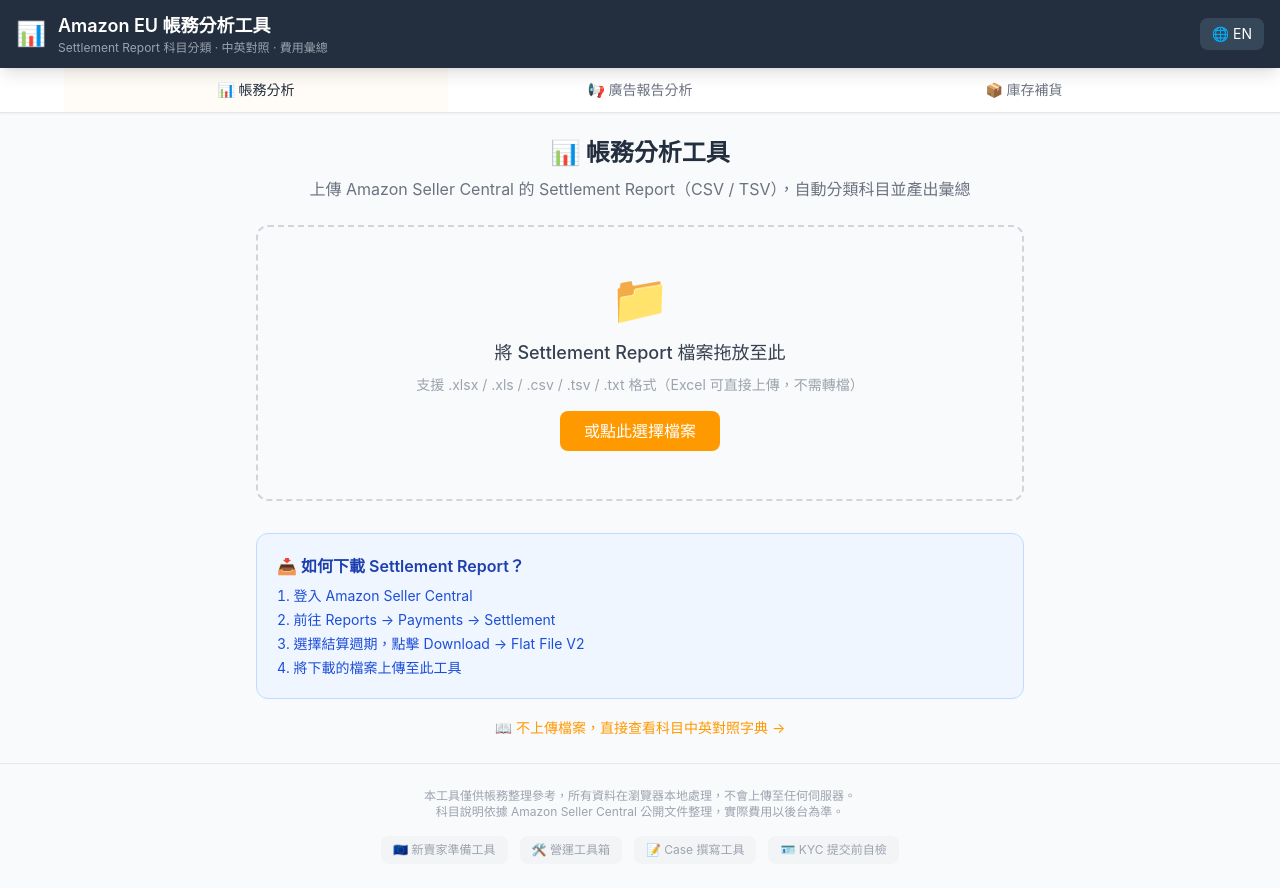
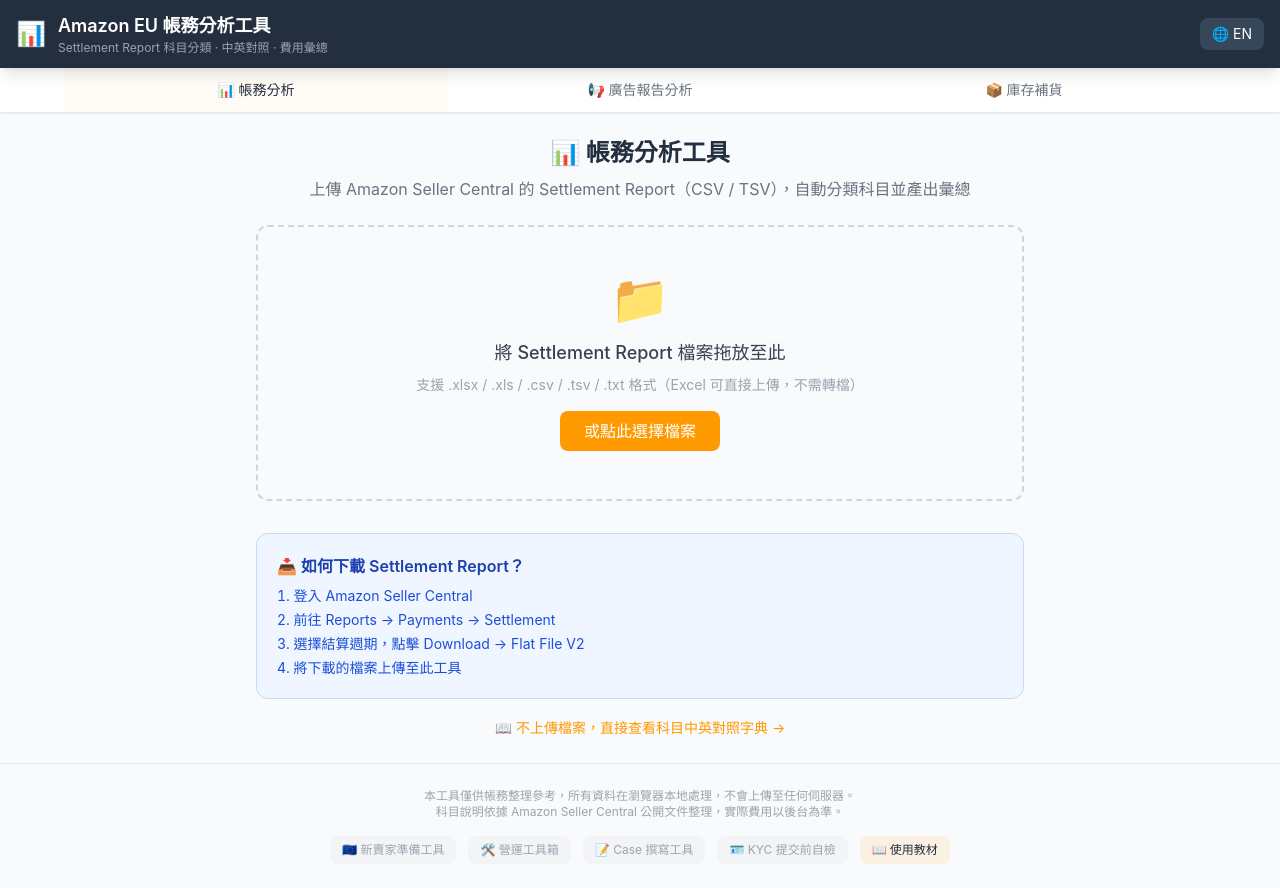
Before and after one commit to eddiechu1009-bit/amazon-eu-accounting, a React (Vite) app: page / in a window 1280 px wide. Built offline with nearby package versions, Linux system fonts and the light colour scheme; the HTML template or start-up script is replaced by a standard one.

Commit message:
Add tutorials link to footer

```diff
--- a/src/App.tsx
+++ b/src/App.tsx
@@ -80,6 +80,7 @@
           <a href="https://eu-seller-toolkit.netlify.app/" target="_blank" rel="noopener noreferrer" className="px-3 py-1.5 bg-gray-100 hover:bg-amazon-orange/10 hover:text-amazon-dark rounded-lg transition-all duration-200">🛠️ 營運工具箱</a>
           <a href="https://case-writer.netlify.app/" target="_blank" rel="noopener noreferrer" className="px-3 py-1.5 bg-gray-100 hover:bg-amazon-orange/10 hover:text-amazon-dark rounded-lg transition-all duration-200">📝 Case 撰寫工具</a>
           <a href="https://passkyc.netlify.app/" target="_blank" rel="noopener noreferrer" className="px-3 py-1.5 bg-gray-100 hover:bg-amazon-orange/10 hover:text-amazon-dark rounded-lg transition-all duration-200">🪪 KYC 提交前自檢</a>
+          <a href="https://eu-seller-101.netlify.app/" target="_blank" rel="noopener noreferrer" className="px-3 py-1.5 bg-amazon-orange/10 text-amazon-dark hover:bg-amazon-orange hover:text-white rounded-lg transition-all duration-200 font-medium">📖 使用教材</a>
         </div>
       </footer>
     </div>
```
